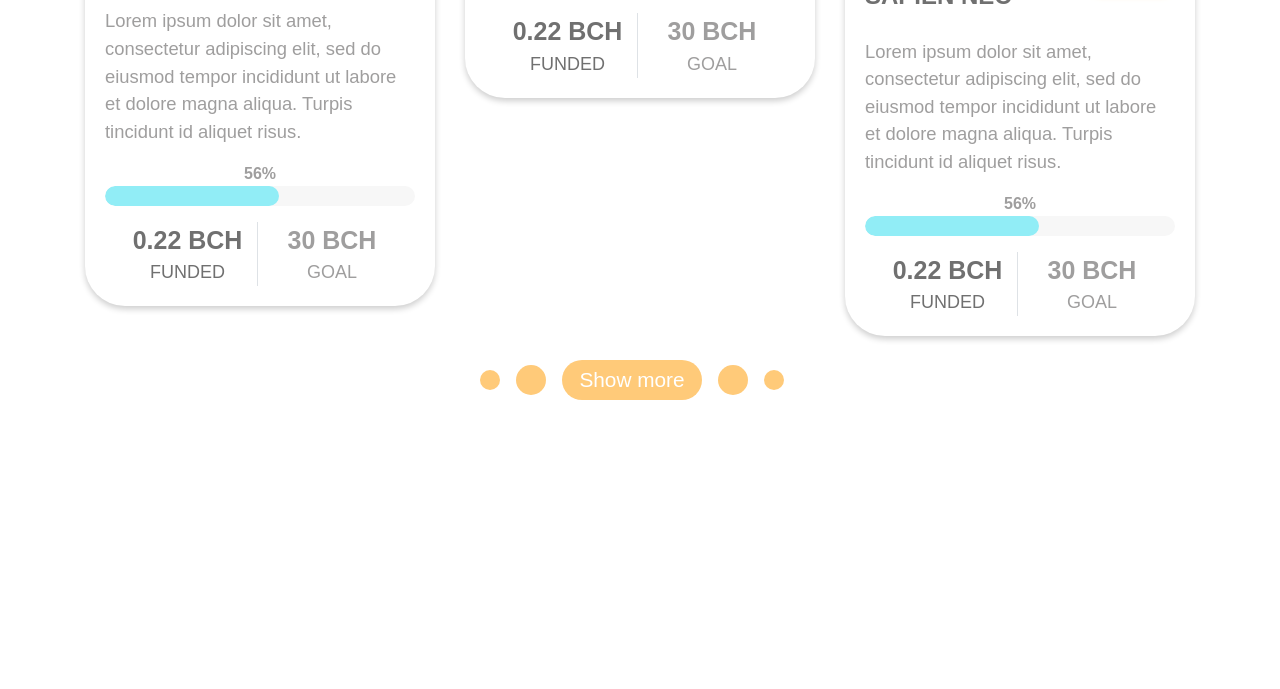
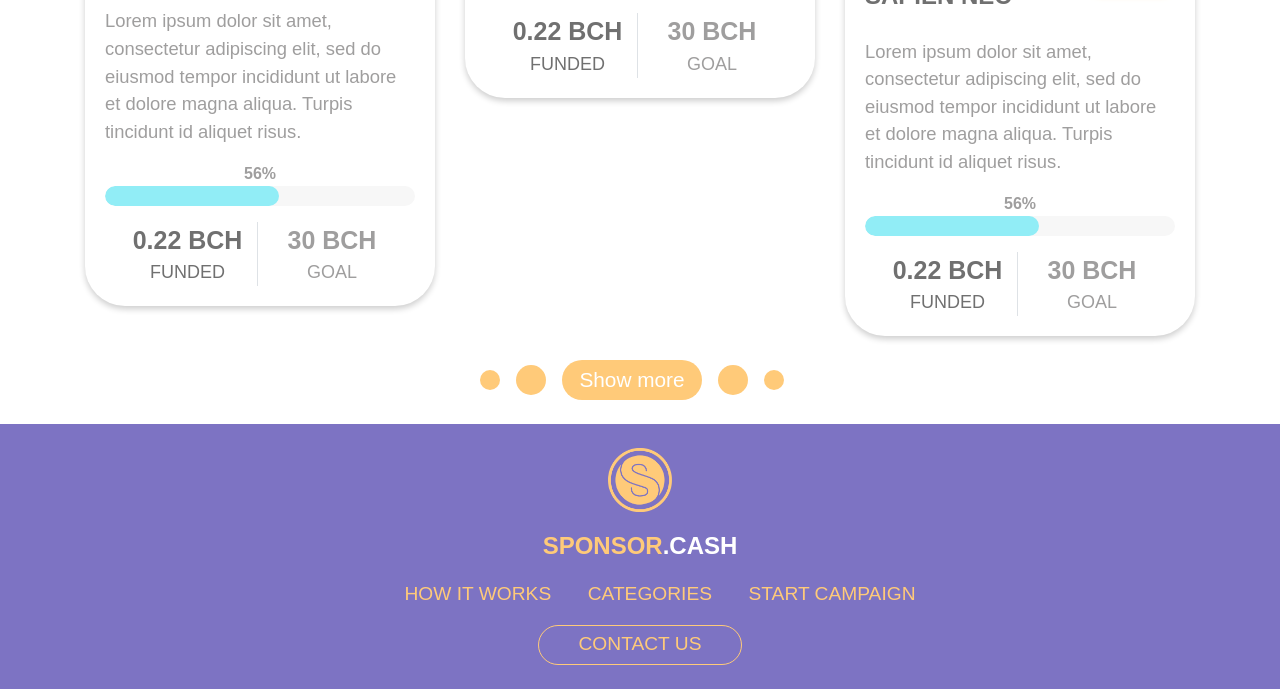
Before and after one commit to Cucurbiturilum/sponsorcach, a plain HTML site: page index.html in a window 1280 px wide. Shown: the part 2180-2869 px from the top of the page. Before the commit the page ends 2604 px from the top, so only its background shows below. Drawn offline with nearby package versions, Linux system fonts and the light colour scheme; a web font is replaced by a local one.

Commit message:
added footer

```diff
--- a/access/css/mainpage.scss
+++ b/access/css/mainpage.scss
@@ -361,3 +361,50 @@
     }
   }
 }
+
+footer {
+  font-family: $maim-font;
+  background-color: $main;
+  padding-top: 1.5rem;
+
+  .brand {
+    .brand-logo {
+      max-width: 4rem;
+      display: block;
+      margin: auto;
+    }
+
+    .brand-name {
+      margin-top: 1rem;
+      color: $priority;
+      font-size: 1.5rem;
+
+      span {
+        color: $title-main;
+      }
+    }
+  }
+
+  .footer-nav {
+    .footer-nav-link {
+      color: $priority;
+      font-size: 1.2rem;
+    }
+  }
+
+  .btn-contact{
+    color: $priority;
+    font-size: 1.2rem;
+    border: 1px solid $priority;
+    border-radius: 30px;
+    padding: 0.3rem 2.5rem;
+    margin-bottom: 1.5rem;
+    &:hover{
+      background-color: $priority;
+      color: $title-main;
+    }
+    &:focus{
+      box-shadow: none;
+    }
+  }
+}
--- a/index.html
+++ b/index.html
@@ -68,7 +68,6 @@
                 </div>
             </div>
         </div>
-
     </nav>
 </header>
 <div id="carouselHeader" class="carousel" data-ride="carousel">
@@ -377,6 +376,23 @@
         </div>
     </div>
 </div>
-
+<footer class="d-flex align-items-center flex-column">
+    <a class="brand font-weight-bold text-decoration-none" href="#">
+        <img src="access/images/logo.png" alt="logo" class="brand-logo">
+        <p class="brand-name text-uppercase">sponsor<span>.cash</span></p>
+    </a>
+    <ul class="footer-nav">
+        <li class="d-inline-block mr-3 ml-3">
+            <a class="footer-nav-link text-uppercase text-decoration-none" href="#">how it works</a>
+        </li>
+        <li class="d-inline-block mr-3 ml-3">
+            <a class="footer-nav-link text-uppercase text-decoration-none" href="#">categories</a>
+        </li>
+        <li class="d-inline-block mr-3 ml-3">
+            <a class="footer-nav-link text-uppercase text-decoration-none" href="#">start campaign</a>
+        </li>
+    </ul>
+    <button type="button" class="btn btn-contact text-uppercase">contact us</button>
+</footer>
 </body>
 </html>
```
Also changed, not shown: access/css/mainpage.css, 1 other file.
